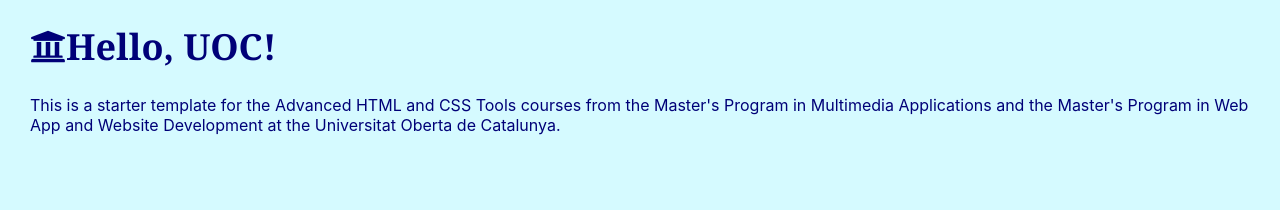
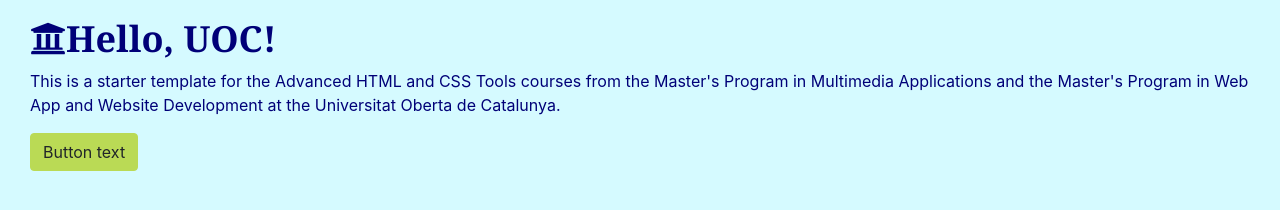
Before and after one commit to jmartorellma/htmlcss2, a website built with Parcel: page src/index.html in a window 1280 px wide. Shown: the part 110-320 px from the top of the page. Built offline with nearby package versions, Linux system fonts and the light colour scheme; some packages are replaced by stand-ins of ours.

Commit message:
Boilerplate ready

```diff
--- a/src/assets/scripts/main.js
+++ b/src/assets/scripts/main.js
@@ -6,6 +6,8 @@
 // import 'some-node-module';
 // import SomeModule from 'some-node-module';
 
+import 'bootstrap'
+
 /**
  * Write any other JavaScript below
  */
--- a/src/assets/styles/_variables.scss
+++ b/src/assets/styles/_variables.scss
@@ -1,8 +1,16 @@
 @use "sass:color";
 
-$font-family-sans-serif: -apple-system, BlinkMacSystemFont, "Segoe UI", Roboto, "Helvetica Neue", Arial, sans-serif, "Apple Color Emoji", "Segoe UI Emoji", "Segoe UI Symbol";
+$font-family-sans-serif: -apple-system, BlinkMacSystemFont,
+  "Segoe UI", Roboto,
+  "Helvetica Neue", Arial, sans-serif, "Apple Color Emoji",
+  "Segoe UI Emoji", "Segoe UI Symbol";
 $font-family-serif: "Georgia", "Times New Roman", serif;
 
 $uoc-corporate: #000078;
 $uoc-masterbrand: #73edff;
 $uoc-bg: color.scale($uoc-masterbrand, $lightness: 70%);
+
+
+$theme-colors: (
+  "primary": #bada55
+);
--- a/src/assets/styles/layouts/_home.scss
+++ b/src/assets/styles/layouts/_home.scss
@@ -1,21 +1,21 @@
 body {
+  padding: 30px;
   margin: 0;
-  padding: 30px;
-  font-family: $font-family-sans-serif;
   background-color: $uoc-bg;
   color: $uoc-corporate;
+  font-family: $font-family-sans-serif;
 }
 
 .uoc-logo {
   display: block;
-  margin-bottom: 20px;
   max-width: 300px;
   height: auto;
+  margin-bottom: 20px;
 }
 
 .uoc-title {
+  color: $uoc-corporate;
   font-family: $font-family-serif;
   font-size: 36px;
   font-weight: 700;
-  color: $uoc-corporate;
 }
--- a/src/assets/styles/main.scss
+++ b/src/assets/styles/main.scss
@@ -14,6 +14,7 @@
 // @import "@some-company/some-node-module";
 
 @import "@fortawesome/fontawesome-free/css/all.css";
+@import "~bootstrap/scss/bootstrap.scss";
 
 /**
  * Import layouts
--- a/src/index.html
+++ b/src/index.html
@@ -19,7 +19,7 @@
       Program in Web App and Website Development at the Universitat Oberta de
       Catalunya.
     </p>
-
+    <button class="btn btn-primary">Button text</button>
     <script src="./assets/scripts/main.js"></script><!-- do not remove this line! -->
   </body>
 </html>
```
Also changed, not shown: package.json (+5 -2 lines), stylelint.config.js (+7 -2 lines), 1 other file.
